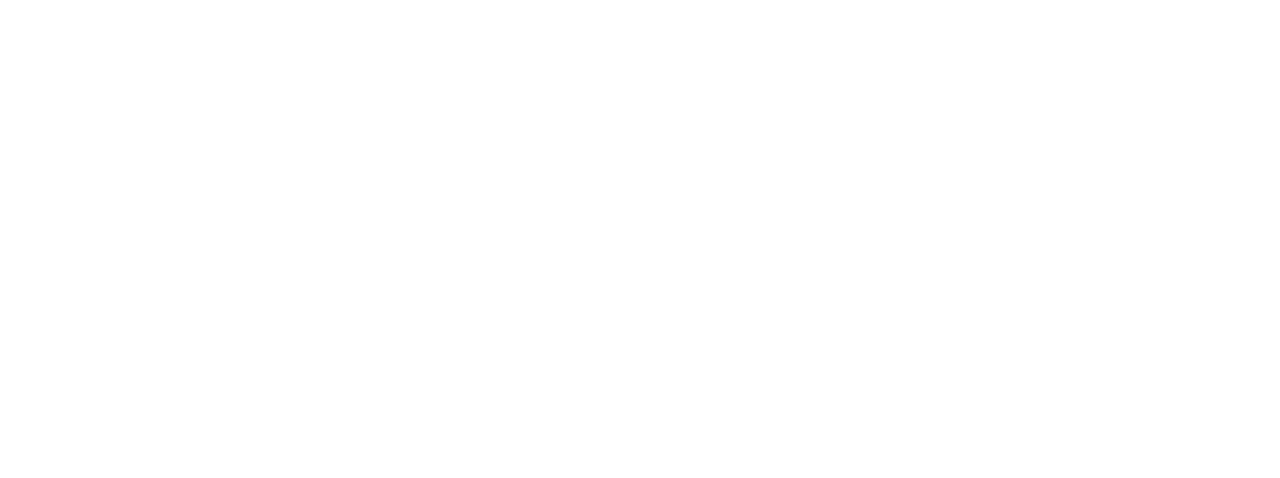
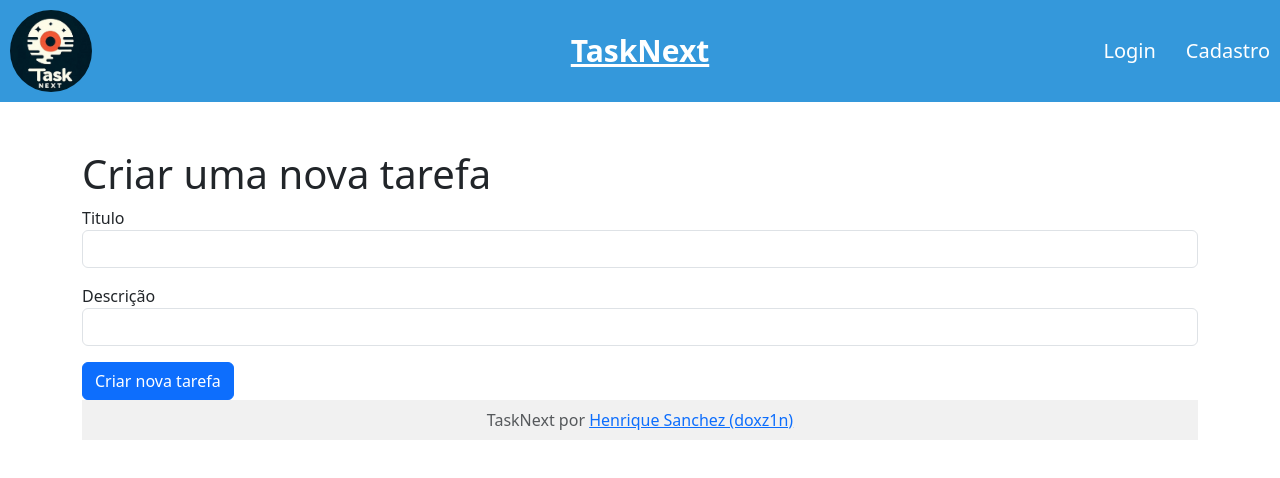
Before and after one commit to doxz1n/gerenciador-tarefas, a Next.js app: page /tarefas/nova-tarefa in a window 1280 px wide. Shown: the top 478 px of the page. Built offline with nearby package versions, Linux system fonts and the light colour scheme.

Commit message:
Adiciona as tasks ao sistema (necessário ajustes)

```diff
--- /dev/null
+++ b/pages/api/tasks/index.js
@@ -0,0 +1,57 @@
+import connectDB from "../../../lib/dbConnect";
+import jwt from "jsonwebtoken";
+import Task from "../../../models/Task";
+import User from "../../../models/User"; // Certifique-se de importar o modelo User
+import { jwtSecret } from "../../../lib/config";
+
+export default async function handler(req, res) {
+  await connectDB();
+
+  const { method } = req;
+
+  switch (method) {
+    case "GET":
+      const { authorization } = req.headers;
+      if (!authorization) {
+        return res.status(401).json({ msg: "Acesso Negado" });
+      }
+
+      const token = authorization.split(" ")[1];
+      try {
+        const decoded = jwt.verify(token, jwtSecret);
+        const userId = decoded.userId;
+
+        const userTasks = await Task.find({ userId });
+        res.status(200).json({ tasks: userTasks });
+      } catch (err) {
+        res.status(401).json({ msg: "Token inválido" });
+      }
+      break;
+
+    case "POST":
+      const { titulo, descricao, userId } = req.body;
+      if (!titulo || !descricao || !userId) {
+        return res
+          .status(400)
+          .json({ msg: "Todos os campos são obrigatórios" });
+      }
+
+      try {
+        const userExists = await User.findById(userId);
+        if (!userExists) {
+          return res.status(404).json({ msg: "Usuário não encontrado" });
+        }
+
+        const task = new Task({ userId, titulo, descricao });
+        await task.save();
+        res.status(201).json({ msg: "Tarefa cadastrada com Sucesso" });
+      } catch (err) {
+        res.status(500).json({ msg: `Erro no servidor, ${err}` });
+      }
+      break;
+
+    default:
+      res.status(405).json({ msg: "Método Inválido" });
+      break;
+  }
+}
--- a/pages/api/users/login.js
+++ b/pages/api/users/login.js
@@ -36,12 +36,12 @@
     }
 
     // Gera token JWT com ID do usuário
-    const token = jwt.sign({ id: user._id }, jwtSecret, {
+    const token = jwt.sign({ id: user._id, email: user.email }, jwtSecret, {
       expiresIn: jwtExpiresIn,
     });
-
+    const id = user._id;
     // Retorna token com status 200
-    res.status(200).json({ token });
+    res.status(200).json({ token, id });
   } catch (error) {
     // Retorna erro interno com status 500
     res.status(500).json({ msg: error });
--- a/pages/login.js
+++ b/pages/login.js
@@ -36,18 +36,16 @@
       }),
     });
 
-    const data = await res.json();
-
     if (res.ok) {
+      const data = await res.json();
       setSucesso("Login com sucesso");
       localStorage.setItem("token", data.token);
       setTimeout(() => {
-        router.push("/tarefas");
+        router.push(`/tarefas?userId=${data.id}`);
       }, 2000);
     } else {
       setErro(data.msg);
     }
-
     setSubmitting(false);
   };
 
--- a/pages/tarefas/nova-tarefa.js
+++ b/pages/tarefas/nova-tarefa.js
@@ -1,4 +1,110 @@
-function Empty() {
-  return "";
+import { useState } from "react";
+import { useRouter } from "next/router";
+import { Formik, Field, Form, ErrorMessage } from "formik";
+import * as Yup from "yup";
+import Header from "../../components/Header";
+import Footer from "../../components/Footer";
+import "../../node_modules/bootstrap/dist/css/bootstrap.min.css";
+
+export default function NovaTarefa() {
+  const [erro, setErro] = useState("");
+  const [sucesso, setSucesso] = useState("");
+  const router = useRouter();
+  const { userId } = router.query;
+
+  const handleSubmit = async (valores, { setSubmitting }) => {
+    setErro("");
+    setSucesso("");
+
+    const token = localStorage.getItem("token");
+    if (!token) {
+      setErro("Usuário não autenticado");
+      return;
+    }
+
+    const res = await fetch("/api/tasks", {
+      method: "POST",
+      headers: {
+        "Content-Type": "application/json",
+        Authorization: `Bearer ${token}`,
+      },
+      body: JSON.stringify({
+        titulo: valores.titulo,
+        descricao: valores.descricao,
+        userId,
+      }),
+    });
+
+    if (res.ok) {
+      const data = await res.json();
+      setSucesso("Tarefa criada com sucesso");
+      setTimeout(() => {
+        router.push("/tarefas");
+      }, 2000);
+    } else {
+      const data = await res.json();
+      setErro(data.msg);
+    }
+
+    setSubmitting(false);
+  };
+
+  return (
+    <>
+      <Header />
+      <div className="container mt-5">
+        <h1>Criar uma nova tarefa</h1>
+        {erro && (
+          <div className="alert alert-danger" role="alert">
+            {erro}
+          </div>
+        )}
+        {sucesso && (
+          <div className="alert alert-success" role="alert">
+            {sucesso}
+          </div>
+        )}
+
+        <Formik
+          initialValues={{ titulo: "", descricao: "" }}
+          validationSchema={Yup.object({
+            titulo: Yup.string().required("Campo obrigatório"),
+            descricao: Yup.string().required("Campo obrigatório"),
+          })}
+          onSubmit={handleSubmit}
+        >
+          {({ isSubmitting }) => (
+            <Form>
+              <div className="mb-3">
+                <label htmlFor="titulo">Titulo</label>
+                <Field type="text" name="titulo" className="form-control" />
+                <ErrorMessage
+                  name="titulo"
+                  component="div"
+                  className="text-danger"
+                />
+              </div>
+              <div className="mb-3">
+                <label htmlFor="descricao">Descrição</label>
+                <Field type="text" name="descricao" className="form-control" />
+                <ErrorMessage
+                  name="descricao"
+                  component="div"
+                  className="text-danger"
+                />
+              </div>
+              <button
+                type="submit"
+                className="btn btn-primary"
+                disabled={isSubmitting}
+              >
+                Criar nova tarefa
+              </button>
+            </Form>
+          )}
+        </Formik>
+        <Footer />
+      </div>
+    </>
+  );
 }
-export default Empty;
```
Also changed, not shown: pages/tarefas/index.js (+78 -3 lines), package.json (line endings or trailing spaces), 1 other file (tests, documents, lock files or other folders).
